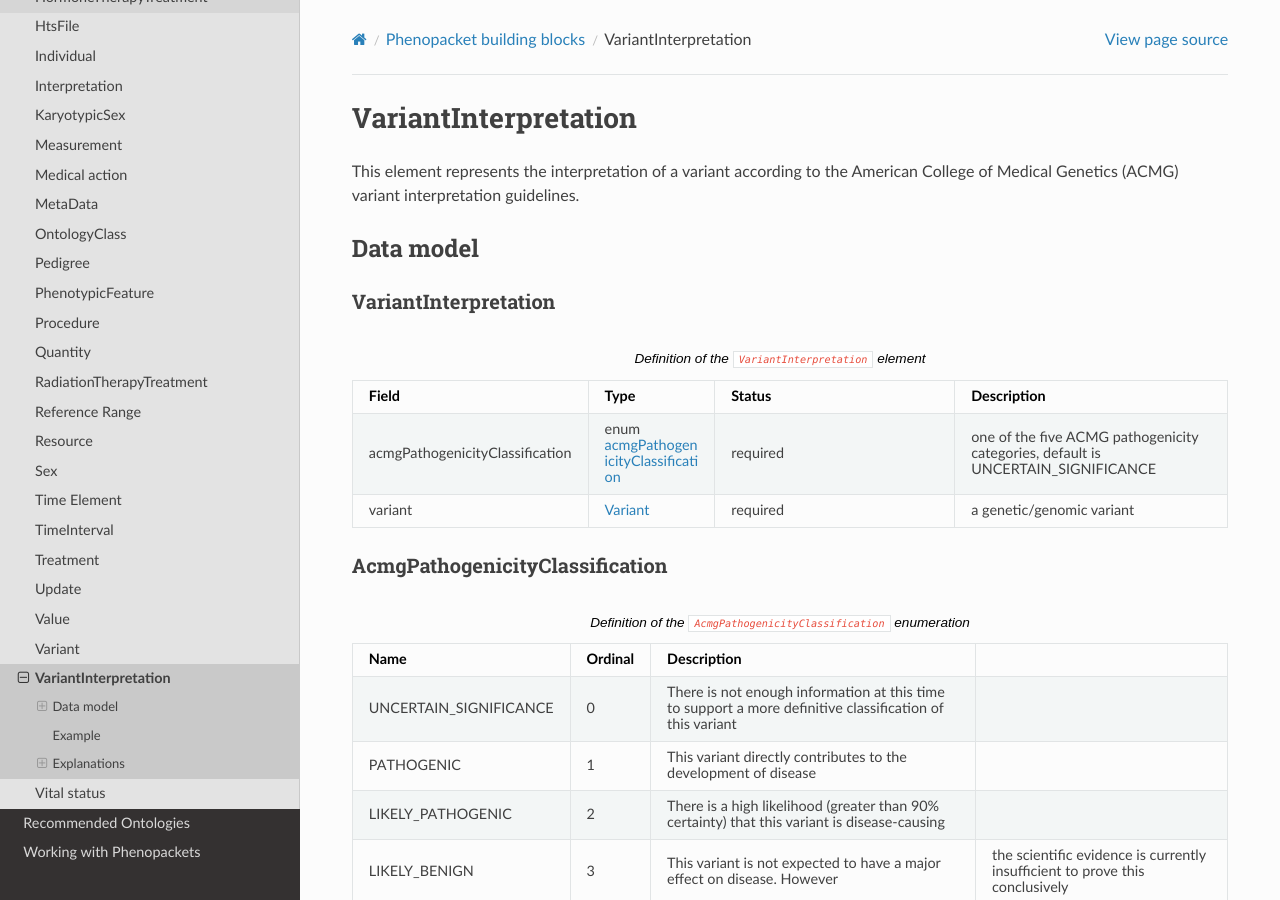
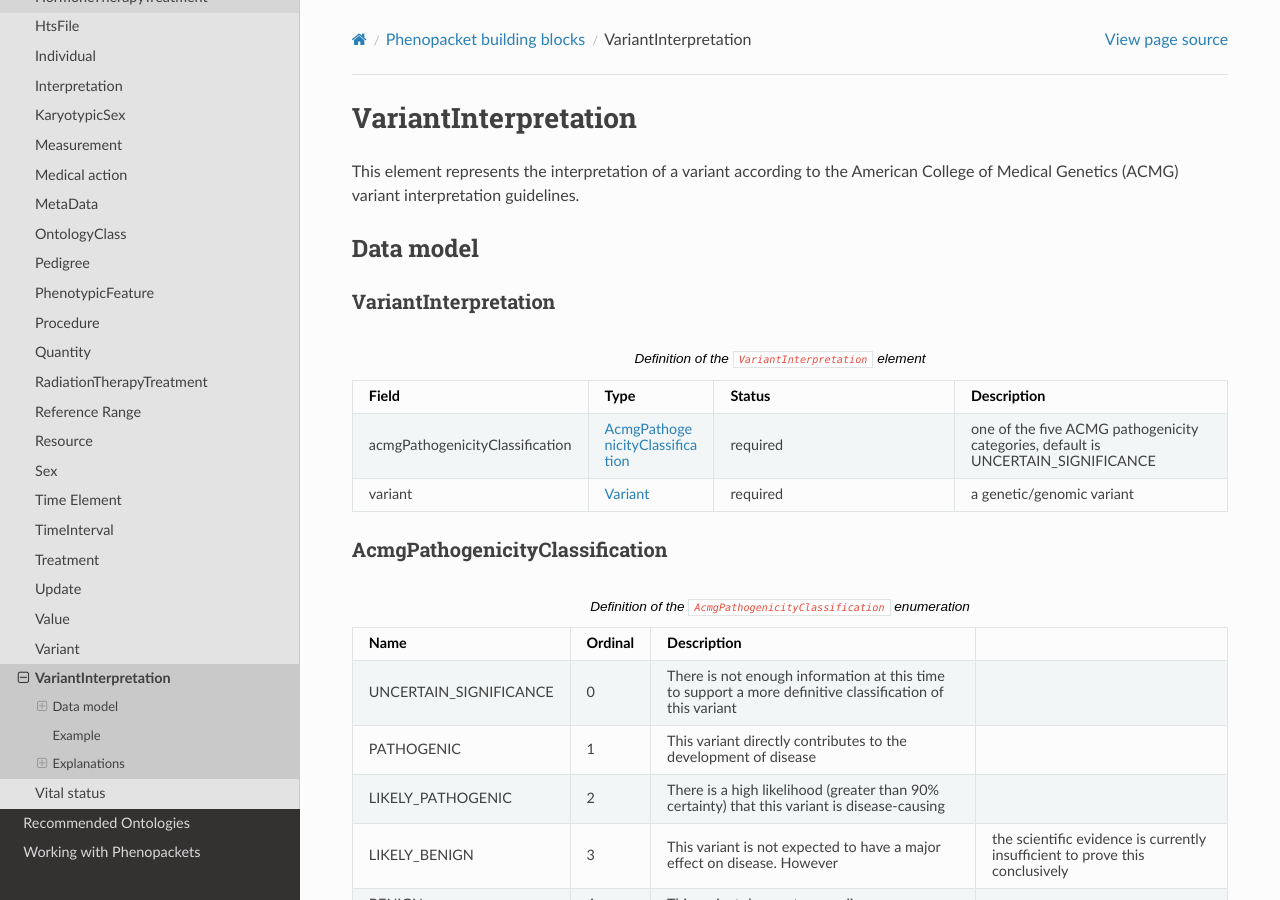
Before and after one commit to phenopackets/phenopacket-schema, a Sphinx documentation site: the page built from docs/variant-interpretation.rst, in a window 1280 px wide and 900 px high. Built offline with Sphinx 7.4.7 and the Read the Docs theme 2.0.0, drawn with Linux system fonts in a browser that asks for light colours; pages that are not in the unit, such as notebooks, are missing from menus.

Commit message:
Fix link to AcmgPathogenicityClassification in variant-interpretation.rst

```diff
--- a/docs/variant-interpretation.rst
+++ b/docs/variant-interpretation.rst
@@ -23,7 +23,7 @@
      - Status
      - Description
    * - acmgPathogenicityClassification
-     - enum :ref:`acmgPathogenicityClassification`
+     - :ref:`rstacmgPathogenicityClassification`
      - required
      - one of the five ACMG pathogenicity categories, default is UNCERTAIN_SIGNIFICANCE
    * - variant
```
